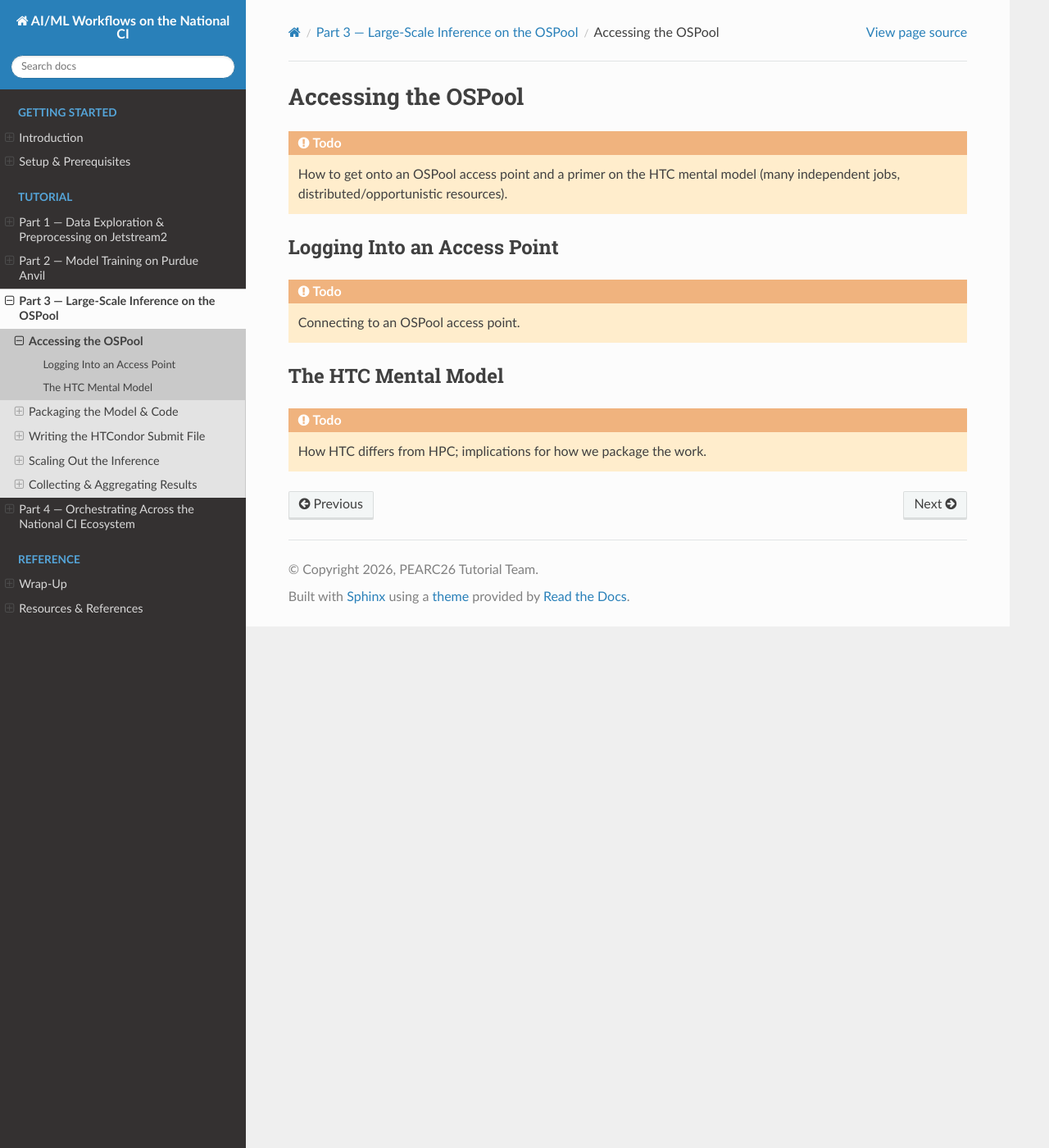
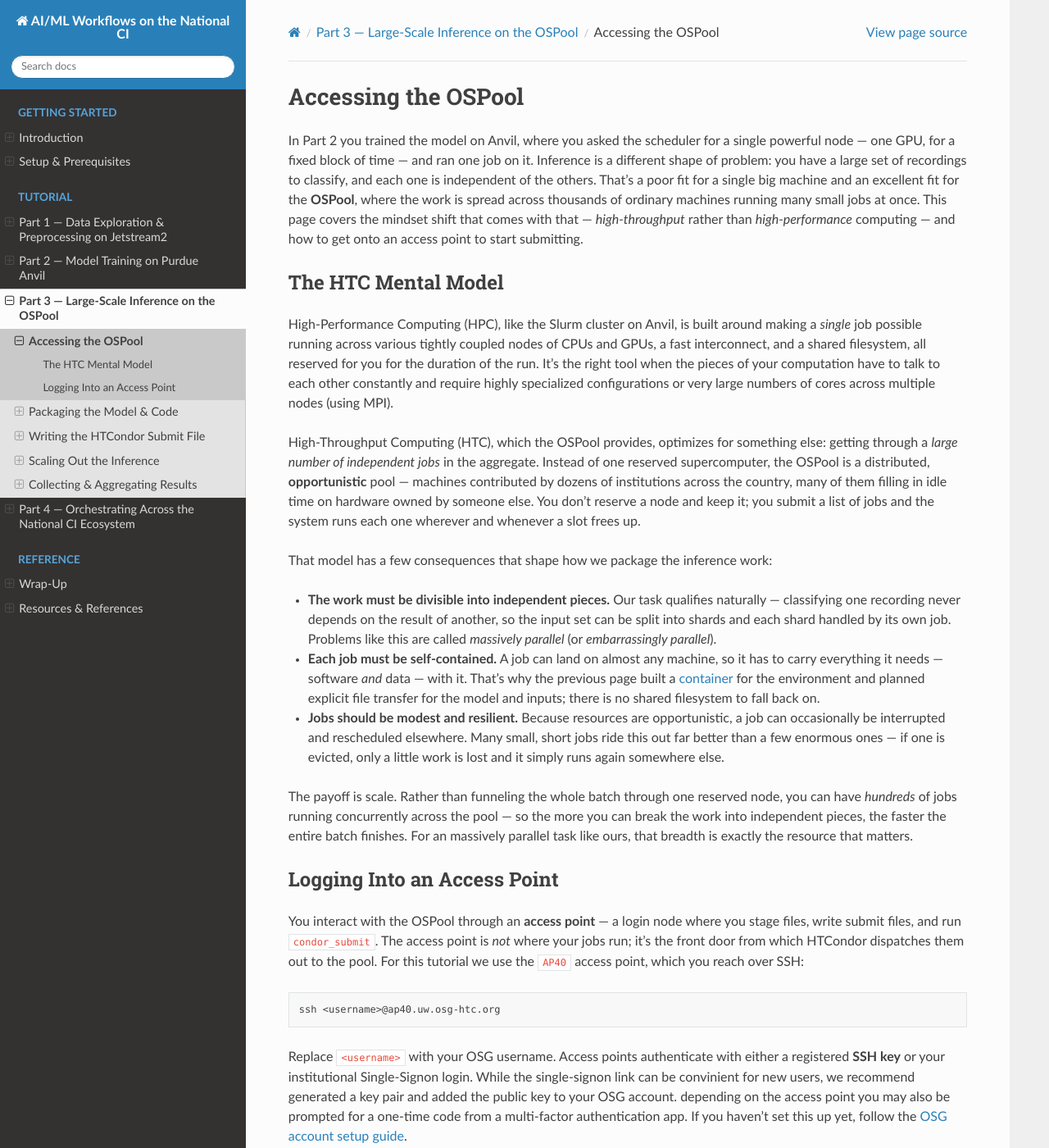
Before and after one commit to dmora127/PEARC26-AIML-on-National-CI, a Sphinx documentation site: the page built from docs/source/part3-ospool/accessing-ospool.rst, in a window 1280 px wide and 1400 px high. Shown: the whole window at 82% size. Built offline with Sphinx 7.4.7 and the Read the Docs theme 3.1.0, drawn with Linux system fonts in a browser that asks for light colours; some of the changed text lies outside the part shown.

Commit message:
documentation on accessing OSPool and HTC model, including login instructions and job submission guidelines

```diff
--- a/docs/source/part3-ospool/accessing-ospool.rst
+++ b/docs/source/part3-ospool/accessing-ospool.rst
@@ -1,17 +1,92 @@
 Accessing the OSPool
 ====================
 
-.. todo::
+In Part 2 you trained the model on Anvil, where you asked the scheduler for a
+single powerful node — one GPU, for a fixed block of time — and ran one job on
+it. Inference is a different shape of problem: you have a large set of
+recordings to classify, and each one is independent of the others. That's a poor
+fit for a single big machine and an excellent fit for the **OSPool**, where the
+work is spread across thousands of ordinary machines running many small jobs at
+once. This page covers the mindset shift that comes with that — *high-throughput*
+rather than *high-performance* computing — and how to get onto an access point to
+start submitting.
 
-   How to get onto an OSPool access point and a primer on the HTC mental model
-   (many independent jobs, distributed/opportunistic resources).
+The HTC Mental Model
+--------------------
+
+High-Performance Computing (HPC), like the Slurm cluster on Anvil, is built
+around making a *single* job possible running across various tightly coupled nodes of
+CPUs and GPUs, a fast interconnect, and a shared filesystem, all reserved for you
+for the duration of the run. It's the right tool when the pieces of your
+computation have to talk to each other constantly and require highly specialized configurations
+or very large numbers of cores across multiple nodes (using MPI).
+
+High-Throughput Computing (HTC), which the OSPool provides, optimizes for
+something else: getting through a *large number of independent jobs* in the
+aggregate. Instead of one reserved supercomputer, the OSPool is a distributed,
+**opportunistic** pool — machines contributed by dozens of institutions across
+the country, many of them filling in idle time on hardware owned by someone else.
+You don't reserve a node and keep it; you submit a list of jobs and the system
+runs each one wherever and whenever a slot frees up.
+
+That model has a few consequences that shape how we package the inference work:
+
+- **The work must be divisible into independent pieces.** Our task qualifies
+  naturally — classifying one recording never depends on the result of another,
+  so the input set can be split into shards and each shard handled by its own
+  job. Problems like this are called *massively parallel* (or *embarrassingly parallel*).
+- **Each job must be self-contained.** A job can land on almost any machine, so
+  it has to carry everything it needs — software *and* data — with it. That's why
+  the previous page built a :doc:`container <packaging>` for the environment and
+  planned explicit file transfer for the model and inputs; there is no shared
+  filesystem to fall back on.
+- **Jobs should be modest and resilient.** Because resources are opportunistic, a
+  job can occasionally be interrupted and rescheduled elsewhere. Many small,
+  short jobs ride this out far better than a few enormous ones — if one is
+  evicted, only a little work is lost and it simply runs again somewhere else.
+
+The payoff is scale. Rather than funneling the whole batch through one reserved
+node, you can have *hundreds* of jobs running concurrently across the pool — so
+the more you can break the work into independent pieces, the faster the entire
+batch finishes. For an massively parallel task like ours, that breadth is
+exactly the resource that matters.
 
 Logging Into an Access Point
 ----------------------------
 
-.. todo:: Connecting to an OSPool access point.
+You interact with the OSPool through an **access point** — a login node where you
+stage files, write submit files, and run ``condor_submit``. The access point is
+*not* where your jobs run; it's the front door from which HTCondor dispatches them
+out to the pool. For this tutorial we use the ``AP40`` access point, which you reach
+over SSH:
 
-The HTC Mental Model
---------------------
+.. code-block:: shell
 
-.. todo:: How HTC differs from HPC; implications for how we package the work.
+    ssh <username>@ap40.uw.osg-htc.org
+
+Replace ``<username>`` with your OSG username. Access points authenticate with either a
+registered **SSH key** or your institutional Single-Signon login. While the single-signon link can be convinient for new
+users, we recommend generated a key pair and added the public key to your OSG account.
+depending on the access point you may also be prompted for a one-time code from a
+multi-factor authentication app. If you haven't set this up yet, follow the
+`OSG account setup guide <https://portal.osg-htc.org/documentation/overview/account_setup/registration-and-login/>`_.
+
+.. tip::
+    If you're following along as part of the in-person workshop, your OSG account
+    and SSH access have already been provisioned for you — use the username and
+    access point you were given at the start of the session.
+
+A couple of habits to carry in from the start:
+
+- **Submit from your home directory.** ``/home`` on the access point is where
+  submit files and small per-job files live. Large or shared inputs — the model
+  checkpoint and the container image you staged in :doc:`packaging` — belong in
+  your ``/ospool/ap40/data/<username>/`` area and are pulled in via the OSDF.
+- **Don't run heavy compute on the access point itself.** It's a shared,
+  submit-only machine — running the actual inference there (rather than shipping
+  it out as jobs) slows it down for everyone. Quick tests are fine; the real work
+  goes to the pool.
+
+Once you can log in and see your staged model and container, you're ready to
+write the submit file that turns the inference script into a pool of jobs, which
+is the subject of :doc:`submit-file`.
```
